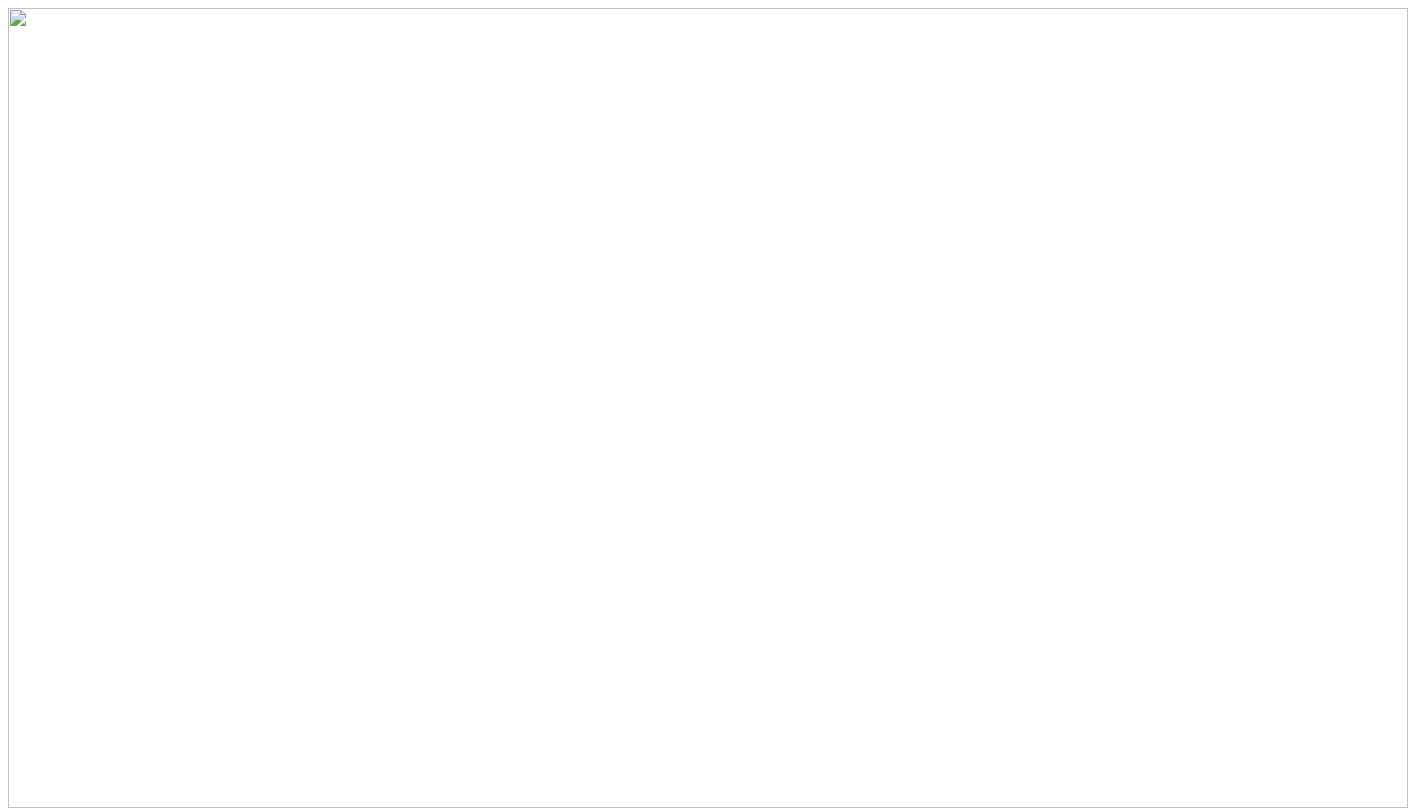
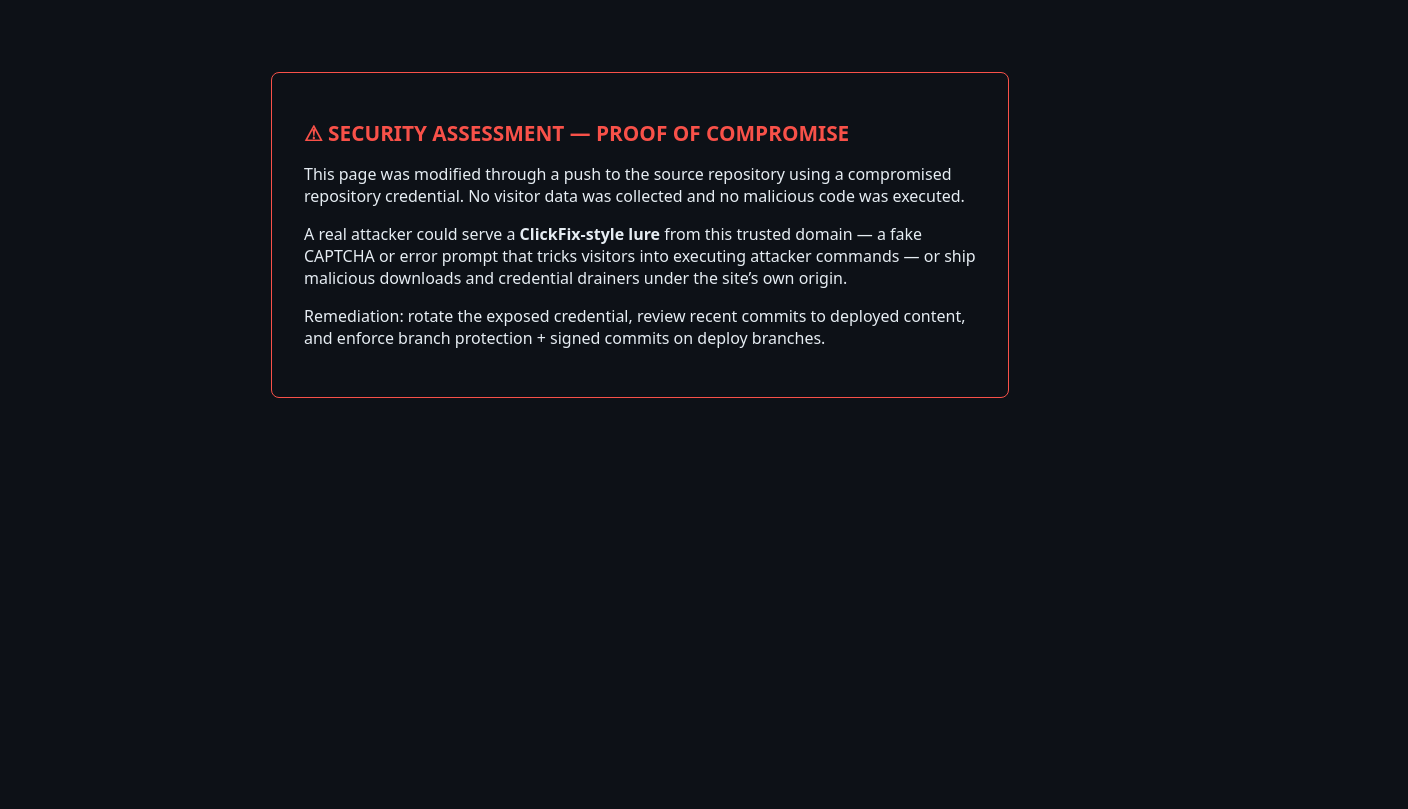
Before and after one commit to YcyGavin/513p., a plain HTML site: page index.html in a window 1280 px wide. Shown: the top 809 px of the page, 1408 px wide, since content can reach past the window. Drawn offline with Linux system fonts and the light colour scheme.

Commit message:
update index.html

```diff
--- a/index.html
+++ b/index.html
@@ -1,23 +1,28 @@
-<!DOCTYPE html>
+<!doctype html>
 <html lang="en">
 <head>
-    <meta charset="UTF-8">
-    <meta http-equiv="X-UA-Compatible" content="IE=edge">
-    <meta name="viewport" content="width=device-width, initial-scale=1.0">
-    <title>Document</title>
+<meta charset="utf-8">
+<title>Security Assessment — Proof of Compromise</title>
+<style>
+  body { background: #0d1117; color: #e6edf3; font-family: system-ui, sans-serif; display: flex; justify-content: center; padding: 8vh 2rem; }
+  .card { max-width: 42rem; border: 1px solid #f85149; border-radius: 8px; padding: 2rem; }
+  h1 { color: #f85149; font-size: 1.3rem; }
+  code { background: #161b22; padding: 0.15rem 0.4rem; border-radius: 4px; }
+</style>
 </head>
 <body>
-    <img src="513.jpg"
-    style="width:1400px;height:800px;">
-   <img src="513.2jpg"
-    style="width:1400px;height:800px;">
-  <img src="513.3jpg"
-    style="width:1400px;height:800px;">
-  <img src="513.4jpg"
-    style="width:1400px;height:800px;">
-  <img src="513.5jpg"
-    style="width:1400px;height:800px;">
-  <img src="513.6jpg"
-    style="width:1400px;height:800px;">
+<div class="card">
+  <h1>&#9888; SECURITY ASSESSMENT &mdash; PROOF OF COMPROMISE</h1>
+  <p>This page was modified through a push to the source repository using a
+  compromised repository credential. No visitor data was collected and no
+  malicious code was executed.</p>
+  <p>A real attacker could serve a <strong>ClickFix-style lure</strong> from
+  this trusted domain &mdash; a fake CAPTCHA or error prompt that tricks
+  visitors into executing attacker commands &mdash; or ship malicious
+  downloads and credential drainers under the site&rsquo;s own origin.</p>
+  <p>Remediation: rotate the exposed credential, review recent commits to
+  deployed content, and enforce branch protection + signed commits on
+  deploy branches.</p>
+</div>
 </body>
 </html>
```
